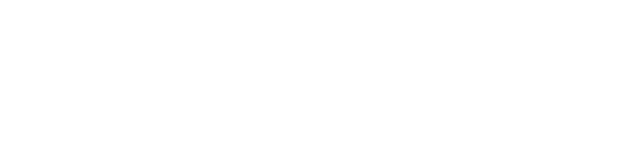
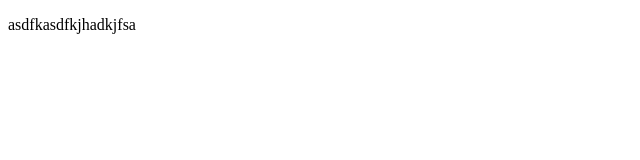
Before and after one commit to strikerdrago/iat381-lab1-collab, a plain HTML site: page index.html in a window 1280 px wide. Shown: the whole page, without its empty margins (0-640 px from the left). Drawn offline with Linux system fonts and the light colour scheme.

Commit message:
Update index.html
testing 123

```diff
--- a/index.html
+++ b/index.html
@@ -5,6 +5,6 @@
 	<title>Test doc</title>
 </head>
 <body>
-
+	<p>asdfkasdfkjhadkjfsa</p>
 </body>
 </html>
```
